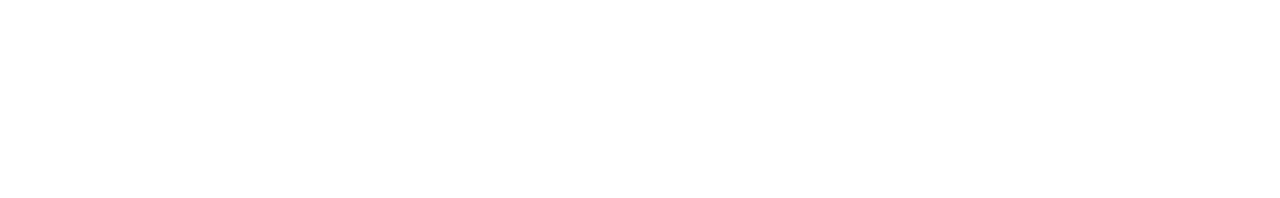
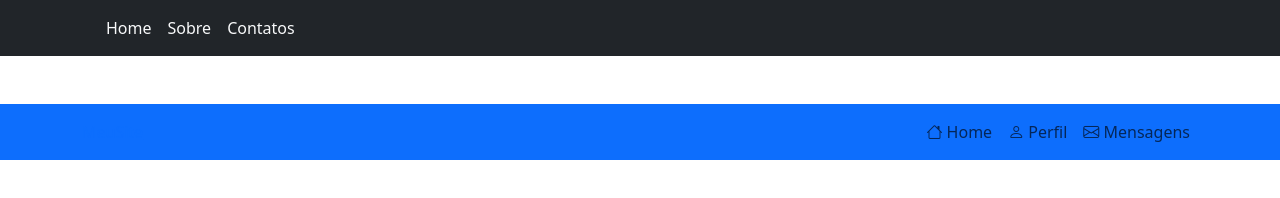
Before and after one commit to Gaby-S08/bootstrap_base, a plain HTML site: page ex6_navbar/ex6.html in a window 1280 px wide. Drawn offline with nearby package versions, Linux system fonts and the light colour scheme.

Commit message:
Exercício 6

```diff
--- a/ex6_navbar/ex6.html
+++ b/ex6_navbar/ex6.html
@@ -15,7 +15,44 @@
 
 
     <!-- 1ª Digitação (Aqui) -->
+<nav class="navbar navbar-expand-lg navbar-light bg-dark">
+    <div class="container">
+        <a  class="navbar-brand" href="#">
+            <i class="bi bi-booststrap-fill text-light"></i>
+        </a>
 
+        <button class="navbar-toggler bg-light" type="button" data-bs-toggle="collapse" data-bs-target="#navbarNav" >
+            <span class="navbar-toggler-icon" ></span>
+        </button>
+
+        <div class="collapse navbar-collapse" inputmode="navbarNav">
+            <ul class="navbar-nav">
+                <li> <a class="nav-link active text-light" href="#">Home</a>
+                </li>
+                <li >
+                    <a class="nav-link text-light" href="#">Sobre</a>
+                   </li>
+                <li>
+                    <a class="nav-link text-light" href="#">Contatos</a>
+                </li>
+            </ul>
+        </div>
+    </div>
+</nav>
+
+<nav class="navbar navbar-expand-lg navbar-light bg-primary mt-5">
+    <div class="container">
+        <a class="navbar-bar" href="#">
+            <i class="bi bi-booststrap-fill"></i> MeuSite </a>
+
+        <div class="navbar-nav">
+            <a class="nav-link" href="#"> <i class="bi bi-house"></i> Home </a>
+            <a class="nav-link" href="#"> <i class="bi bi-person"></i> Perfil </a>
+            <a class="nav-link" href="#"> <i class="bi bi-envelope"></i> Mensagens </a>
+        </div>
+    </div>
+
+</nav>
 
 
     <script src="https://cdn.jsdelivr.net/npm/bootstrap@5.3.0/dist/js/bootstrap.bundle.min.js"></script>
```
